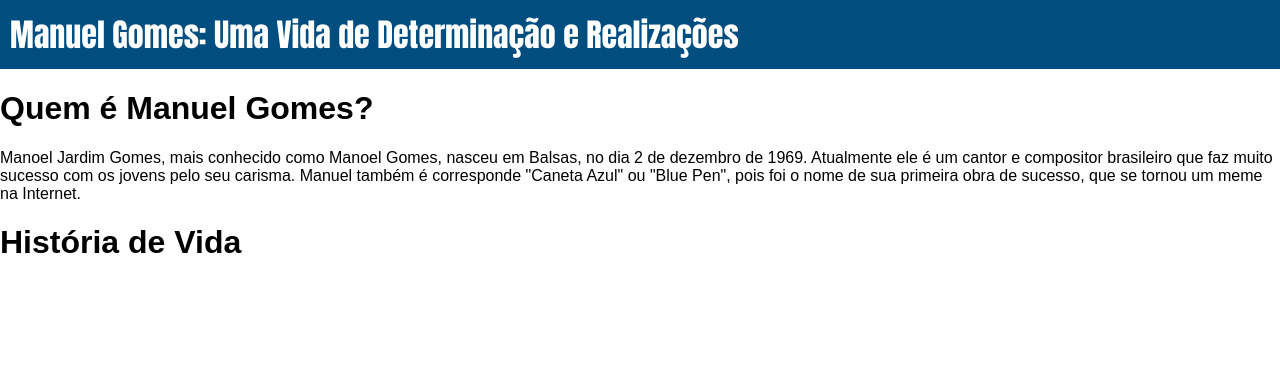
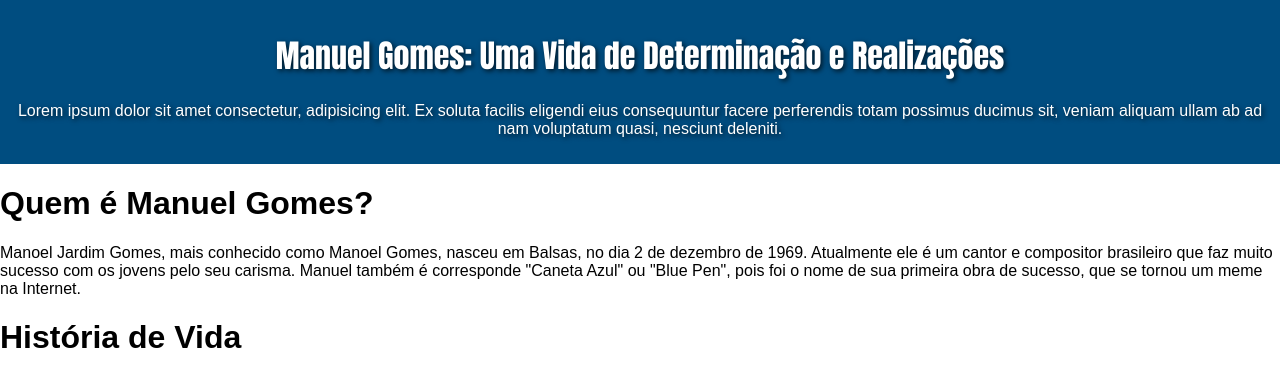
Before and after one commit to EduardoCofracarmo/website-2i, a plain HTML site: page website-2i/projeto-02/index.html in a window 1280 px wide. Drawn offline with Linux system fonts and the light colour scheme.

Commit message:
Add files via upload

```diff
--- a/website-2i/projeto-02/index.html
+++ b/website-2i/projeto-02/index.html
@@ -9,7 +9,8 @@
 
 <body>
     <header>
-        <h1 id="siteTitle">Manuel Gomes: Uma Vida de Determinação e Realizações</h1>
+        <h1>Manuel Gomes: Uma Vida de Determinação e Realizações</h1>
+        <p>Lorem ipsum dolor sit amet consectetur, adipisicing elit. Ex soluta facilis eligendi eius consequuntur facere perferendis totam possimus ducimus sit, veniam aliquam ullam ab ad nam voluptatum quasi, nesciunt deleniti.</p>
     </header>
     <main>
         <h1>Quem é Manuel Gomes?</h1>
--- a/website-2i/projeto-02/style.css
+++ b/website-2i/projeto-02/style.css
@@ -4,12 +4,18 @@ body{
     font-family: Arial, Helvetica, sans-serif;
     margin: 0px;
 }
-
-h1#siteTitle{
-    font-family: Impact, Haettenschweiler, 'Arial Narrow Bold', sans-serif;
-    font-weight: normal;
+header{
+    text-align: center;
+    text-shadow: 2px 2px 5px rgba(0, 0, 0, 0.7);
     color: white;
     background-color: rgb(0, 77, 128);
+
     padding: 10px;
     margin: 0px;
 }
+header h1{
+    font-family: Impact, Haettenschweiler, 'Arial Narrow Bold', sans-serif;
+    font-weight: normal;
+
+
+}
```
